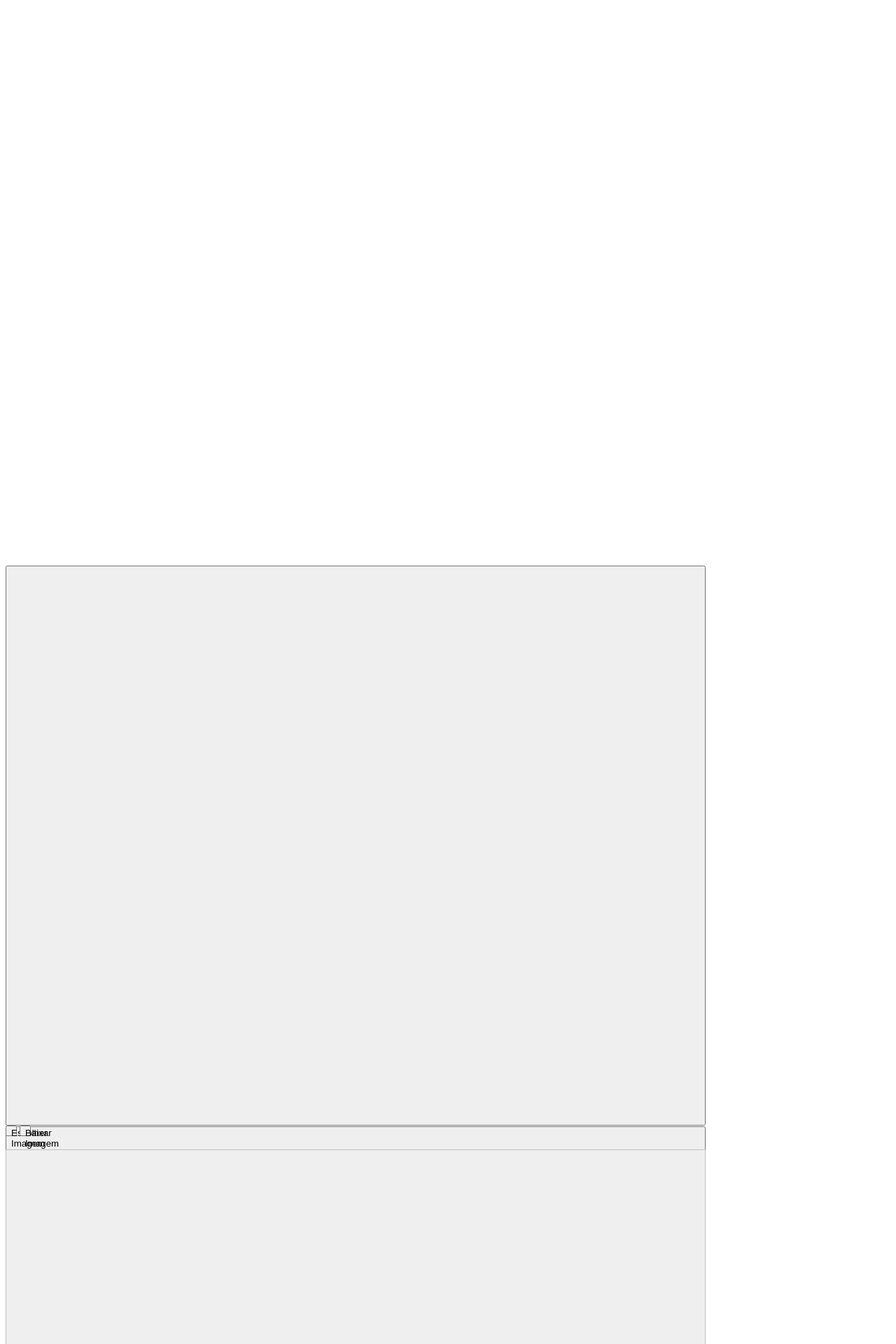
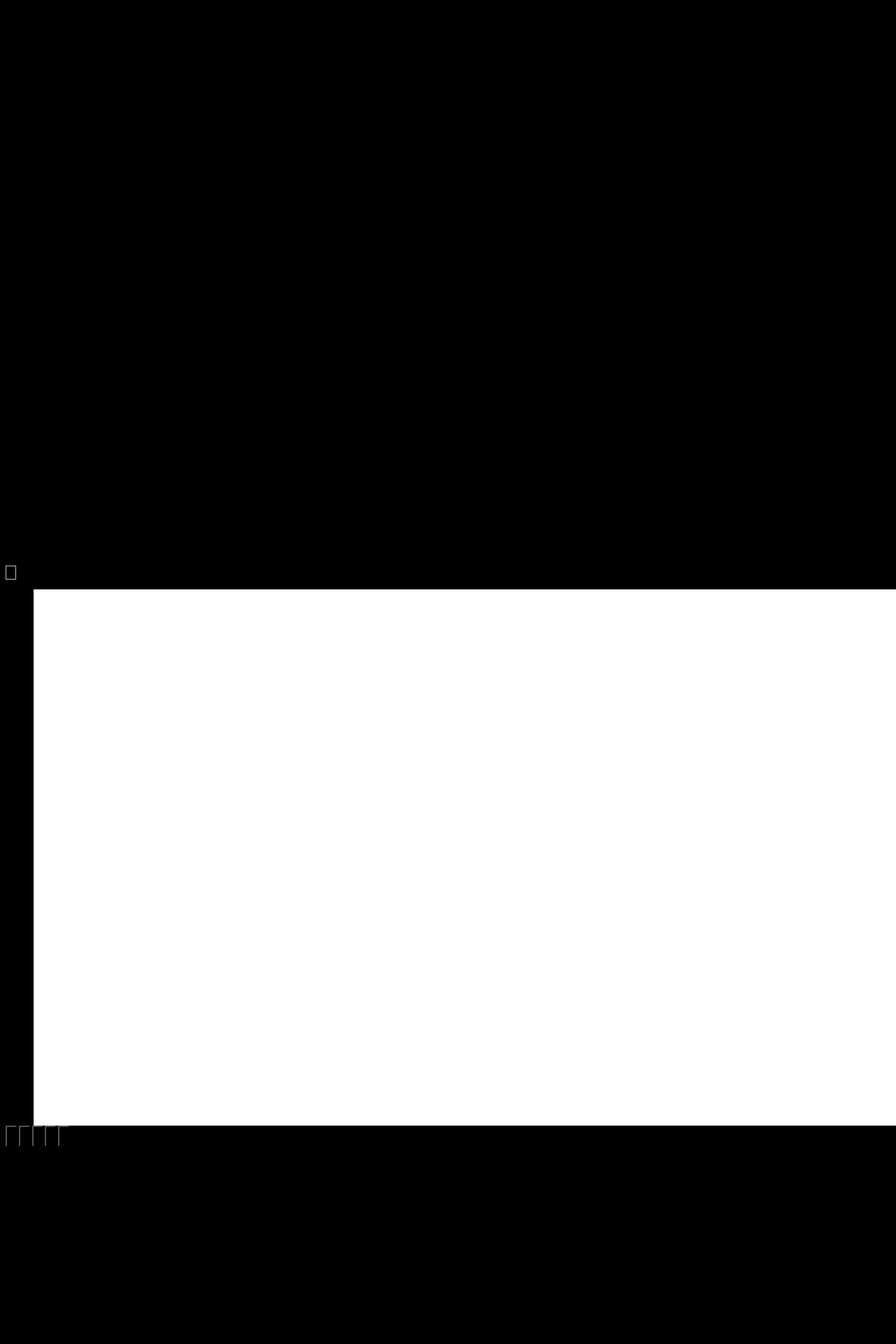
Before and after one commit to renan-lemes/Web_Processing_Image, a Flask app: template src/templates/index.html in a window 1280 px wide; the page is wider, and only the part inside the window is pictured. Shown: the top 1920 px of that part at 70% size. Run offline with Flask 2, Linux system fonts and the light colour scheme; the template is opened without the code that fills it, so the values that code supplies are empty; parts of the project's set-up code (start-up, migrations or seed data) failed here and were passed over.

Commit message:
CHORES:Arrumando erros

```diff
--- a/src/main.py
+++ b/src/main.py
@@ -1,30 +1,24 @@
-from distutils.log import debug
 from flask import Flask, render_template, request, jsonify, send_from_directory
 import os
 
-DIRECTION = "C:\\Users\\Renan Lemes\\OneDrive\\Área de Trabalho\\Projeto_\\Web_Processing_Image\\src\\files"
+#DIRECTION = "C:\\Users\\Renan Lemes\\OneDrive\\Área de Trabalho\\Projeto_\\Web_Processing_Image\\src\\files"
 
 app = Flask(__name__)
 
 # linka uma url a uma função do python
 
-
+"""
 @app.route("/", methods=["GET"])
 def lista_arquivo():
     arquivos = []
-
     for nome_do_arquivo in os.listdir(DIRECTION):
         endereco_do_arquivo = os.path.join(DIRECTION, nome_do_arquivo)
-
         if(os.path.isfile(endereco_do_arquivo)):
             arquivos.append(nome_do_arquivo)
-
     return jsonify(arquivos)
-
-
 @app.route("/<nome_do_arquivo>", methods=["POST"])
 def get_arquivo(nome_do_arquivo):
-    return send_from_directory(DIRECTION, nome_do_arquivo, as_attachment=True)
+    return send_from_directory(DIRECTION, nome_do_arquivo, as_attachment=True) """
 
 
 @app.route('/')
@@ -34,4 +28,3 @@ def index():
 
 if __name__ == "__main__":
     app.run(debug=True, port=8000)
-    render_template("index.html")
--- a/src/static/css/buttons.css
+++ b/src/static/css/buttons.css
@@ -1,3 +1,8 @@
+button {
+    max-width: 15px;
+    max-height: 30px;
+}
+
 button.select_img {
     width: 12px;
     height: 15px;
@@ -7,3 +12,23 @@ button.return_img {
     width: 12px;
     height: 15px;
 }
+
+h3 {
+    color: white;
+}
+
+p.Produtos {
+    color: white;
+}
+
+li.Blog {
+    color: white;
+}
+
+li.Cases {
+    color: white;
+}
+
+li.Contatos {
+    color: white;
+}
--- a/src/static/css/main.css
+++ b/src/static/css/main.css
@@ -1,7 +1,34 @@
 * {
     width: 100%;
     height: 100%;
+    max-width: 1364px;
+    max-height: 1364px;
+    background-color: black;
+}
 
-    max-width: 1000px;
-    max-height: 1000px;
+#BACKROUND {
+    margin: auto;
 }
+
+body {
+    overflow-x: auto;
+    overflow-y: scroll;
+    font-size: 10px;
+    font-family: Arial, Helvetica, sans-serif;
+}
+
+#SITE_CONTAINER {
+    position: relative;
+}
+
+img.icon_logo {
+    width: 100%;
+    height: 100%;
+    max-width: 15px;
+    max-height: 20px;
+
+}
+
+h3 {
+    background-color: white;
+}
--- a/src/templates/index.html
+++ b/src/templates/index.html
@@ -14,7 +14,19 @@
 
 <body>
     <div id="BACKGROUND"></div>
+    <div>
+        <header class="header_fixed">
+            <img class="icon_logo">
+            <ul>
+                <h3 class="Produtos">Produtos</h3>
+                <li class="Blog">Blog</li>
+                <li class="Cases">Cases</li>
+                <li class="Vagas">Vagas</li>
+                <li class="Contatos">Contatos</li>
 
+            </ul>
+        </header>
+    </div>
     <div id="SITE_CONTAINER">
         <div id="DIV_SITE_HEADER">
             <button></button>
@@ -26,8 +38,7 @@
         <div id="site-root">
             <button class="select_img">Escolher Imagem</button>
             <button class="return_img">Baixar Imagem</button>
-            <img>
-            <img src="" alt="">
+
         </div>
     </div>
 
```
